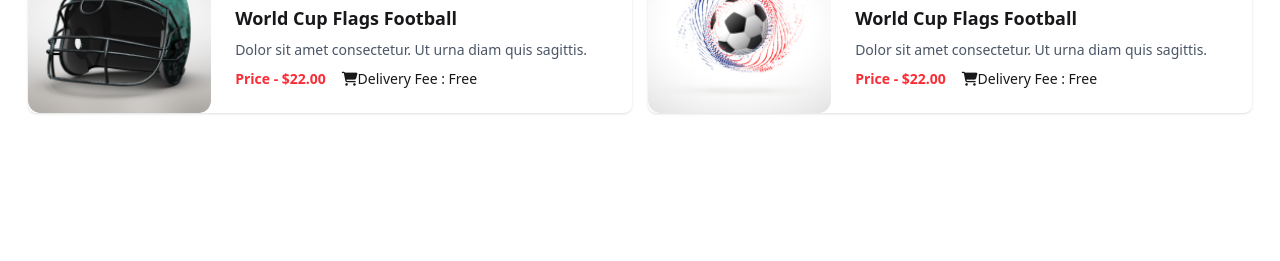
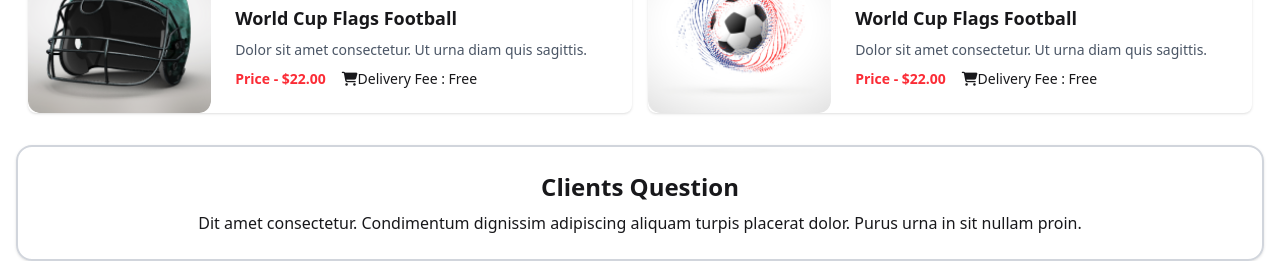
Before and after one commit to fahmidaoyshi/Hockey, a plain HTML site: page index.html in a window 1280 px wide. Shown: the part 2569-2830 px from the top of the page. Before the commit the page ends 2710 px from the top, so only its background shows below. Drawn offline with nearby package versions, Linux system fonts and the light colour scheme.

Commit message:
Questions

```diff
--- a/index.html
+++ b/index.html
@@ -338,5 +338,12 @@
         </div>
       </div>
     </section>
+    <!-- Hockey Club -->
+    <section>
+      <div class="mt-4 mx-4 rounded-2xl p-4 text-center border-solid border-2 border-gray-300 shadow-sm">
+        <h1 class="text-2xl font-bold m-2">Clients Question</h1>
+        <p class="text-base m-2">Dit amet consectetur. Condimentum dignissim adipiscing aliquam turpis placerat dolor. Purus urna in sit nullam proin.</p>
+      </div>
+    </section>
   </body>
 </html>
```
